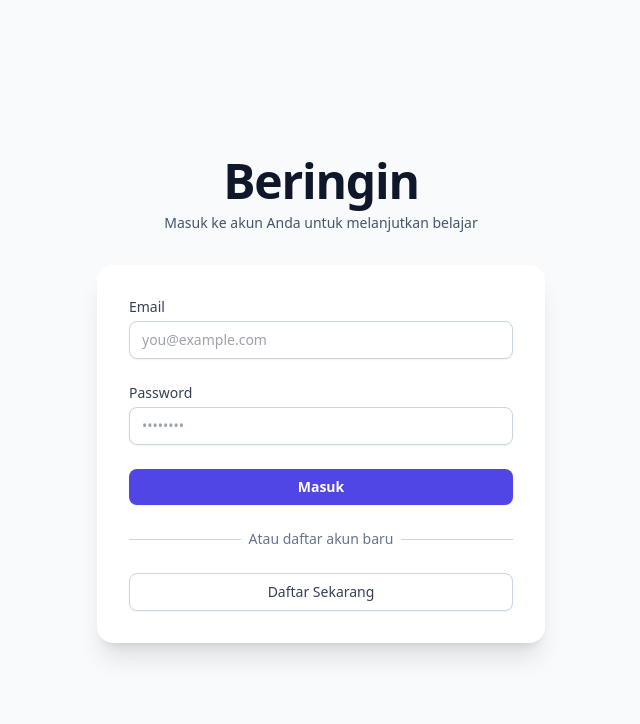
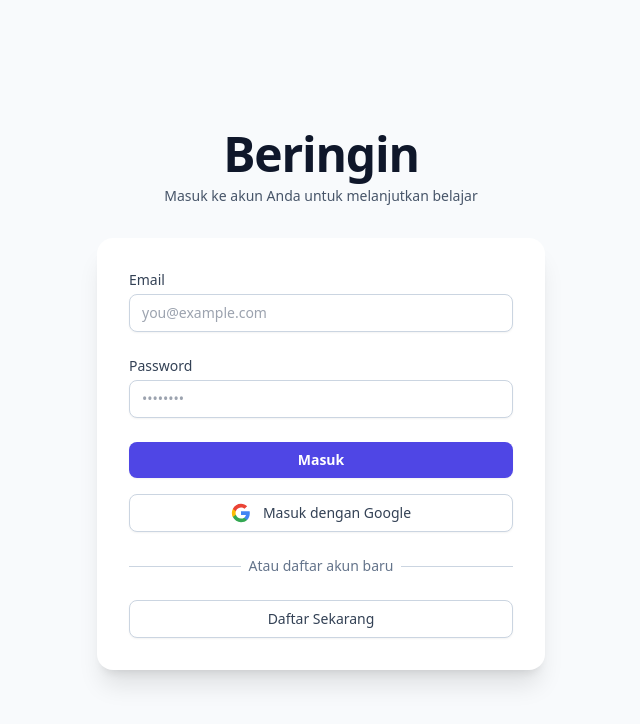
Before and after one commit to Andi-IM/beringin-app, a Next.js app: page /login in a window 1280 px wide. Shown: the top 724 px of the page, without its empty margins (319-959 px from the left). Built offline with nearby package versions, Linux system fonts and the light colour scheme.

Commit message:
refactor: extract GoogleIcon component and cleanup LoginPage

```diff
--- a/src/app/login/page.tsx
+++ b/src/app/login/page.tsx
@@ -4,6 +4,7 @@
 import { AuthApi } from '@/infrastructure/client/auth.api'
 import Link from 'next/link'
 import { useRouter } from 'next/navigation'
+import { GoogleIcon } from '@/components/icons/GoogleIcon'
 
 export default function LoginPage() {
   const [email, setEmail] = useState('')
@@ -26,6 +27,22 @@
       }
     } catch (err) {
       console.error('Login error:', err)
+      setError('An unexpected error occurred')
+    } finally {
+      setLoading(false)
+    }
+  }
+
+  const handleGoogleLogin = async () => {
+    setLoading(true)
+    setError(null)
+    try {
+      const result = await AuthApi.signInWithGoogle()
+      if (!result.success) {
+        setError(result.error || 'Google login failed')
+      }
+    } catch (err) {
+      console.error('Google login error:', err)
       setError('An unexpected error occurred')
     } finally {
       setLoading(false)
@@ -103,6 +120,17 @@
             </div>
           </form>
 
+          <div className="mt-4">
+            <button
+              onClick={handleGoogleLogin}
+              disabled={loading}
+              className="flex w-full items-center justify-center gap-3 rounded-lg border border-slate-300 bg-white px-4 py-2 text-sm font-medium text-slate-700 shadow-sm hover:bg-slate-50 focus:outline-none focus:ring-2 focus:ring-indigo-500 disabled:opacity-50 dark:border-slate-700 dark:bg-slate-800 dark:text-white dark:hover:bg-slate-700"
+            >
+              <GoogleIcon className="h-5 w-5" />
+              Masuk dengan Google
+            </button>
+          </div>
+
           <div className="mt-6">
             <div className="relative">
               <div className="absolute inset-0 flex items-center">
--- /dev/null
+++ b/src/components/icons/GoogleIcon.tsx
@@ -0,0 +1,28 @@
+import React from 'react'
+
+interface GoogleIconProps {
+  className?: string
+}
+
+export const GoogleIcon: React.FC<GoogleIconProps> = ({ className }) => {
+  return (
+    <svg className={className} viewBox="0 0 24 24">
+      <path
+        d="M22.56 12.25c0-.78-.07-1.53-.2-2.25H12v4.26h5.92c-.26 1.37-1.04 2.53-2.21 3.31v2.77h3.57c2.08-1.92 3.28-4.74 3.28-8.09z"
+        fill="#4285F4"
+      />
+      <path
+        d="M12 23c2.97 0 5.46-.98 7.28-2.66l-3.57-2.77c-.98.66-2.23 1.06-3.71 1.06-2.86 0-5.29-1.93-6.16-4.53H2.18v2.84C3.99 20.53 7.7 23 12 23z"
+        fill="#34A853"
+      />
+      <path
+        d="M5.84 14.09c-.22-.66-.35-1.36-.35-2.09s.13-1.43.35-2.09V7.07H2.18C1.43 8.55 1 10.22 1 12s.43 3.45 1.18 4.93l3.66-2.84z"
+        fill="#FBBC05"
+      />
+      <path
+        d="M12 5.38c1.62 0 3.06.56 4.21 1.66l3.15-3.15C17.45 2.09 14.97 1 12 1 7.7 1 3.99 3.47 2.18 7.07l3.66 2.84c.87-2.6 3.3-4.53 6.16-4.53z"
+        fill="#EA4335"
+      />
+    </svg>
+  )
+}
--- a/src/infrastructure/client/auth.api.ts
+++ b/src/infrastructure/client/auth.api.ts
@@ -28,4 +28,16 @@
     const { error } = await supabase.auth.signOut()
     if (error) throw error
   },
+
+  async signInWithGoogle() {
+    const supabase = getSupabase()
+    const { error } = await supabase.auth.signInWithOAuth({
+      provider: 'google',
+      options: {
+        redirectTo: `${window.location.origin}/auth/callback`,
+      },
+    })
+    if (error) return { success: false, error: error.message }
+    return { success: true }
+  },
 }
```
Also changed, not shown: 2 other files (tests, documents, lock files or other folders).
